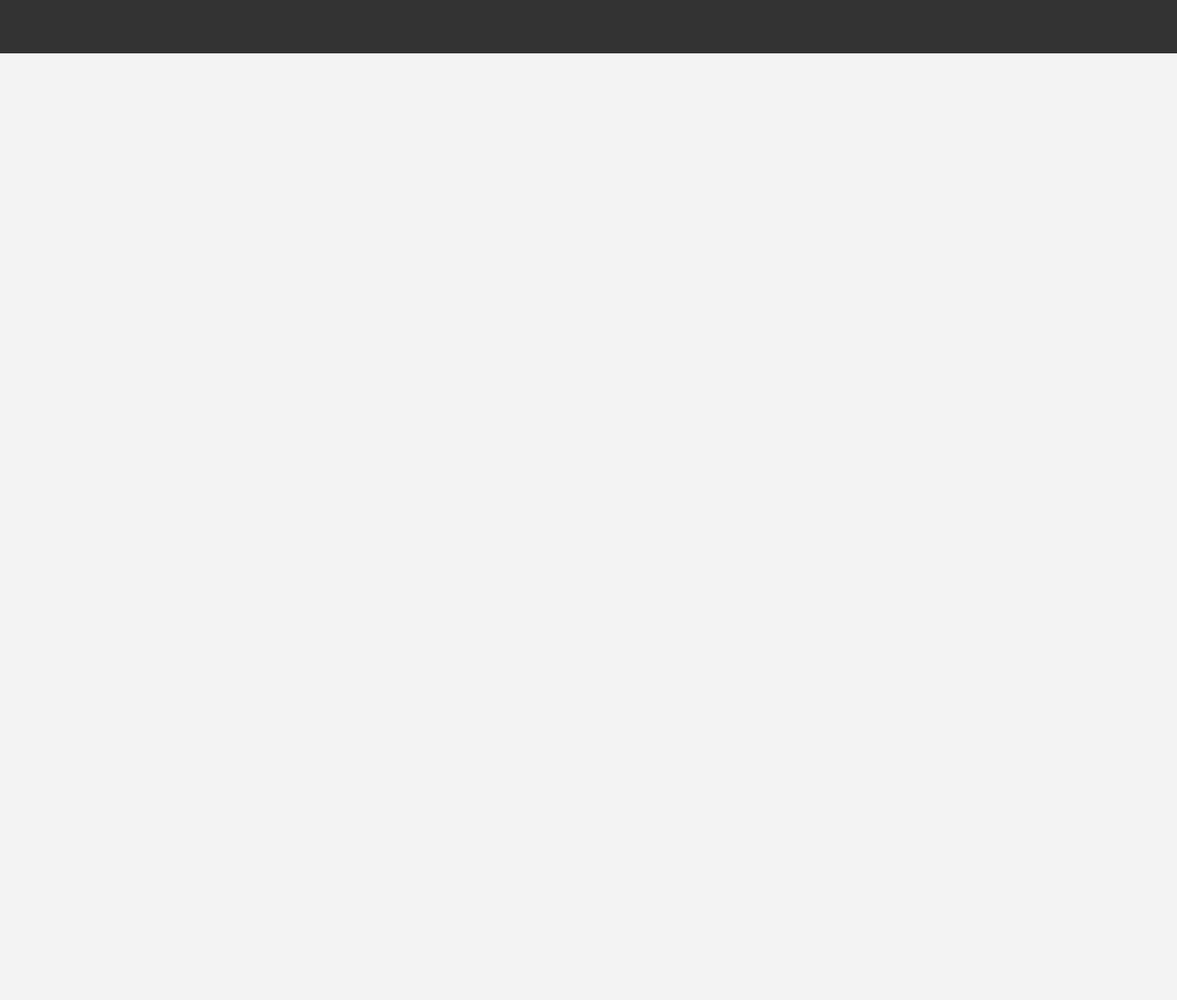
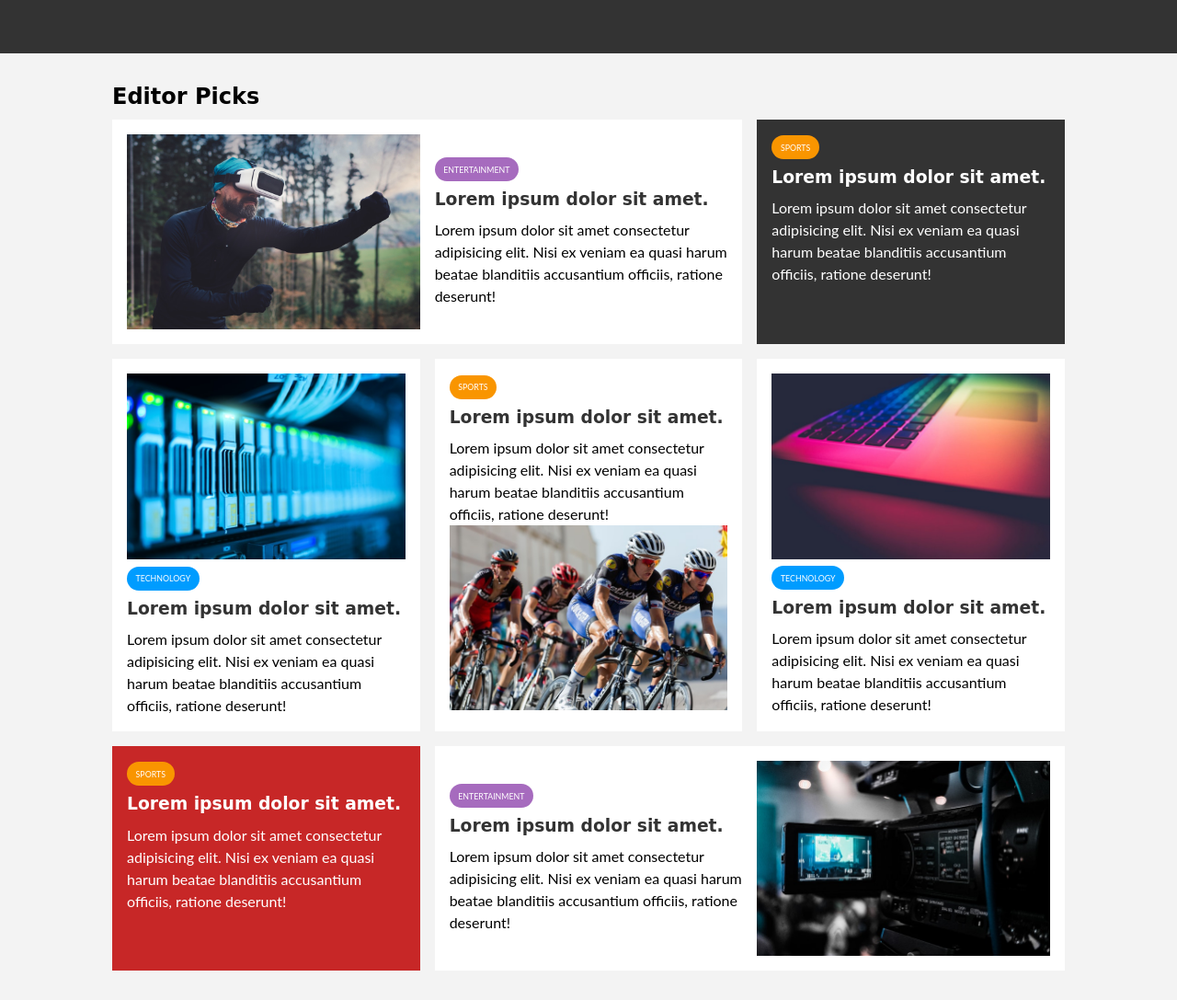
Before and after one commit to jobeiri/news-grid, a plain HTML site: page index.html in a window 1280 px wide. Shown: the part 480-1567 px from the top of the page at 92% size. Before the commit the page ends 800 px from the top, so only its background shows below. Drawn offline with Linux system fonts and the light colour scheme.

Commit message:
5. Home Articles Grid

```diff
--- a/css/style.css
+++ b/css/style.css
@@ -106,6 +106,65 @@ h6 {
   opacity: 0.9;
 }
 
+.card {
+  background: white;
+  padding: 1rem;
+}
+
+.bg-dark {
+  background: var(--dark-color);
+  color: white;
+}
+
+.bg-primary {
+  background: var(--primary-color);
+  color: white;
+}
+
+.bg-secondary {
+  background: var(--secondary-color);
+  color: white;
+}
+
+.bg-dark h1,
+.bg-dark h2,
+.bg-dark h3,
+.bg-dark a,
+.bg-primary h1,
+.bg-primary h2,
+.bg-primary h3,
+.bg-primary a,
+.bg-secondary h1,
+.bg-secondary h2,
+.bg-secondary h3,
+.bg-secondary a {
+  color: white;
+}
+
+.py-1 {
+  padding: 1.5rem 0;
+}
+
+.py-2 {
+  padding: 2rem 0;
+}
+
+.py-3 {
+  padding: 3rem 0;
+}
+
+.p-1 {
+  padding: 1.5rem;
+}
+
+.p-2 {
+  padding: 2rem;
+}
+
+.p-3 {
+  padding: 3rem;
+}
+
 /* Navigation */
 #main-nav {
   background: white;
@@ -191,3 +250,23 @@ h6 {
   margin-bottom: 1rem;
   z-index: 1;
 }
+
+/* Home Articles */
+#home-articles .articles-container {
+  display: grid;
+  grid-template-columns: repeat(3, 1fr);
+  grid-gap: 1rem;
+}
+
+#home-articles .articles-container > *:first-child,
+#home-articles .articles-container > *:last-child {
+  display: grid;
+  grid-template-columns: repeat(2, 1fr);
+  grid-gap: 1rem;
+  grid-column: 1 / span 2;
+  align-items: center;
+}
+
+#home-articles .articles-container > *:last-child {
+  grid-column: 2 / span 2;
+}
--- a/index.html
+++ b/index.html
@@ -52,5 +52,100 @@
       </div>
     </div>
   </header>
+
+  <!-- Home Articles -->
+  <section id="home-articles" class="py-2">
+    <div class="container">
+      <h2>Editor Picks</h2>
+      <div class="articles-container">
+        <article class="card">
+          <img src="img/articles/ent1.jpg" alt="">
+          <div>
+            <div class="category category-ent">Entertainment</div>
+            <h3>
+              <a href="article.html">Lorem ipsum dolor sit amet.</a>
+            </h3>
+            <p>
+              Lorem ipsum dolor sit amet consectetur adipisicing elit.
+              Nisi ex veniam ea quasi harum beatae blanditiis
+              accusantium officiis, ratione deserunt!
+            </p>
+          </div>
+        </article>
+        <article class="card bg-dark">
+          <div class="category category-sports">Sports</div>
+          <h3>
+            <a href="article.html">Lorem ipsum dolor sit amet.</a>
+          </h3>
+          <p>
+            Lorem ipsum dolor sit amet consectetur adipisicing elit.
+            Nisi ex veniam ea quasi harum beatae blanditiis
+            accusantium officiis, ratione deserunt!
+          </p>
+        </article>
+        <article class="card">
+          <img src="img/articles/tech1.jpg" alt="">
+          <div class="category category-tech">Technology</div>
+          <h3>
+            <a href="article.html">Lorem ipsum dolor sit amet.</a>
+          </h3>
+          <p>
+            Lorem ipsum dolor sit amet consectetur adipisicing elit.
+            Nisi ex veniam ea quasi harum beatae blanditiis
+            accusantium officiis, ratione deserunt!
+          </p>
+        </article>
+        <article class="card">
+          <div class="category category-sports">Sports</div>
+          <h3>
+            <a href="article.html">Lorem ipsum dolor sit amet.</a>
+          </h3>
+          <p>
+            Lorem ipsum dolor sit amet consectetur adipisicing elit.
+            Nisi ex veniam ea quasi harum beatae blanditiis
+            accusantium officiis, ratione deserunt!
+          </p>
+          <img src="img/articles/sports1.jpg" alt="">
+        </article>
+        <article class="card">
+          <img src="img/articles/tech2.jpg" alt="">
+          <div class="category category-tech">Technology</div>
+          <h3>
+            <a href="article.html">Lorem ipsum dolor sit amet.</a>
+          </h3>
+          <p>
+            Lorem ipsum dolor sit amet consectetur adipisicing elit.
+            Nisi ex veniam ea quasi harum beatae blanditiis
+            accusantium officiis, ratione deserunt!
+          </p>
+        </article>
+        <article class="card bg-primary">
+          <div class="category category-sports">Sports</div>
+          <h3>
+            <a href="article.html">Lorem ipsum dolor sit amet.</a>
+          </h3>
+          <p>
+            Lorem ipsum dolor sit amet consectetur adipisicing elit.
+            Nisi ex veniam ea quasi harum beatae blanditiis
+            accusantium officiis, ratione deserunt!
+          </p>
+        </article>
+        <article class="card">
+          <div>
+            <div class="category category-ent">Entertainment</div>
+            <h3>
+              <a href="article.html">Lorem ipsum dolor sit amet.</a>
+            </h3>
+            <p>
+              Lorem ipsum dolor sit amet consectetur adipisicing elit.
+              Nisi ex veniam ea quasi harum beatae blanditiis
+              accusantium officiis, ratione deserunt!
+            </p>
+          </div>
+          <img src="img/articles/ent2.jpg" alt="">
+        </article>
+      </div>
+    </div>
+  </section>
 </body>
 </html>
```
